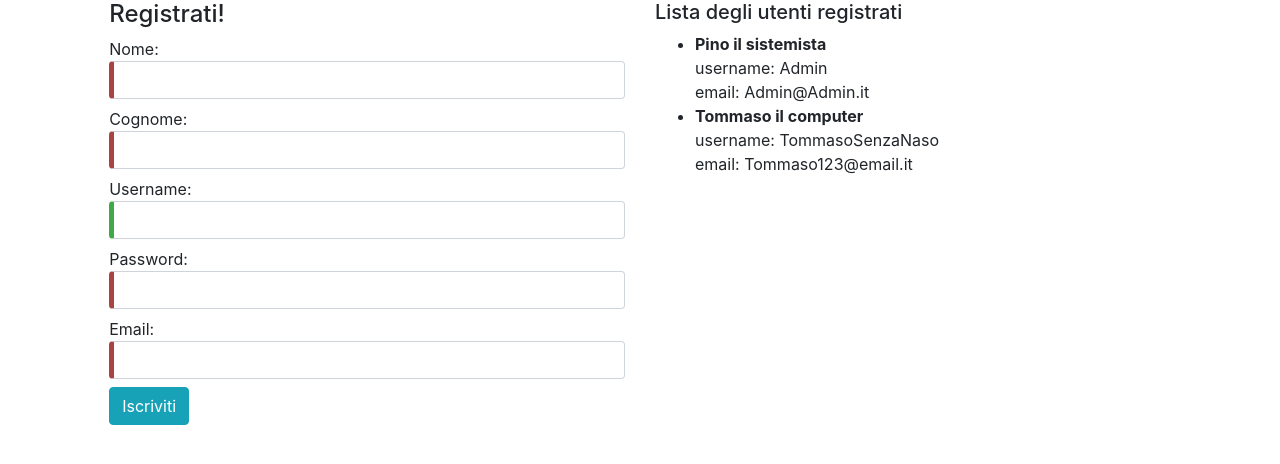
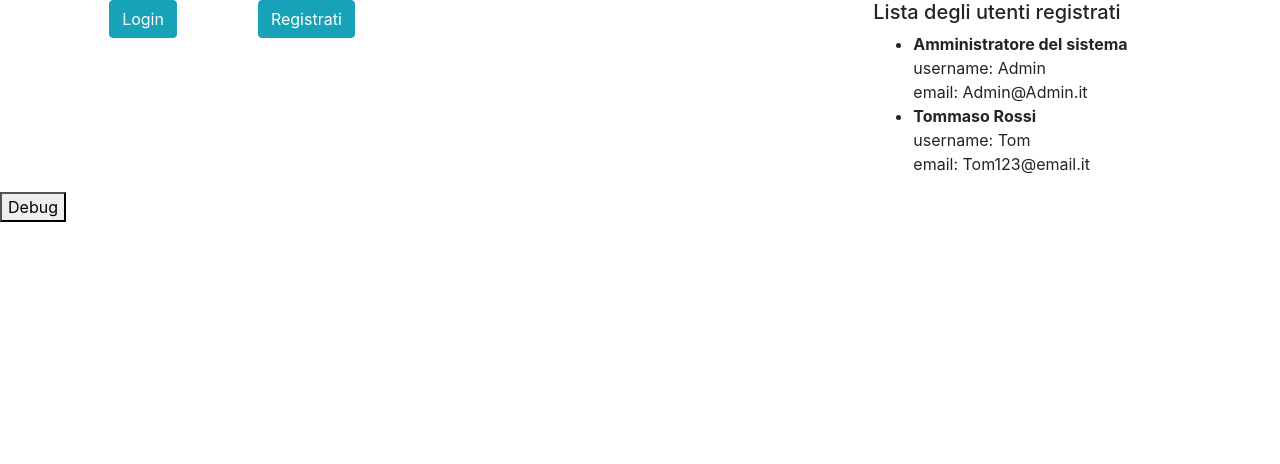
Before and after one commit to RasoliDavide/RasoliProgettoFinale, an Angular app in the folder ProgettoFinaleRasoli/: page / in a window 1280 px wide. Shown: the top 464 px of the page. Built offline with nearby package versions, Linux system fonts and the light colour scheme.

Commit message:
Finito Login

```diff
--- a/ProgettoFinaleRasoli/src/app/app.component.html
+++ b/ProgettoFinaleRasoli/src/app/app.component.html
@@ -1,5 +1,18 @@
 <div class="row">
+
     <div class="col-sm-1"></div>
-    <app-registrazione class="col-sm-5" [utenti]="utenti"></app-registrazione>
-    <app-visua-utenti class="col-sm-5" [utenti]="utenti"></app-visua-utenti>
+    <div class="col-sm-5">
+        <div class="col-sm-12 row">
+            <button class="btn btn-info" (click)="triggerLogin()">Login</button>
+            <div class="col-sm-2"></div>
+            <button class="btn btn-info" (click)="triggerReg()">Registrati</button>
+        </div>
+        <app-registrazione class="col-sm-12" [utenti]="utenti" *ngIf="showReg"></app-registrazione>
+        <app-login class="col-sm-12" *ngIf="showLogin && !loggedUser" [loggedUser]=loggedUser [utenti]="utenti"></app-login>
+    </div>
+
+    <div class="col-sm-2"></div>
+    <app-visua-utenti class="col-sm-4" [utenti]="utenti"></app-visua-utenti>
+
 </div>
+<button (click)="stampaUtenteLoggato()">Debug</button>
--- a/ProgettoFinaleRasoli/src/app/app.component.ts
+++ b/ProgettoFinaleRasoli/src/app/app.component.ts
@@ -9,7 +9,25 @@ import {DefUtenti} from './mock-utenti';
 export class AppComponent {
   title = 'ProgettoFinaleRasoli';
   utenti : Utente[] = DefUtenti;
+  loggedUser: Utente = null;
+  showLogin : Boolean = false;
+  showReg : Boolean = false;
   constructor()
   {
+
+  }
+  triggerReg()
+  {
+    this.showReg = !this.showReg;
+    this.showLogin = false;
+  }
+  triggerLogin()
+  {
+    this.showLogin = !this.showLogin;
+    this.showReg = false;
+  }
+  stampaUtenteLoggato()
+  {
+    console.log(this.loggedUser);
   }
 }
--- a/ProgettoFinaleRasoli/src/app/app.module.ts
+++ b/ProgettoFinaleRasoli/src/app/app.module.ts
@@ -9,12 +9,14 @@ import {
 import { RegistrazioneComponent } from './registrazione/registrazione.component';
 import { VisuaUtentiComponent } from './visua-utenti/visua-utenti.component';
 import { BachecaComponent } from './bacheca/bacheca.component';
+import { LoginComponent } from './login/login.component';
 @NgModule({
   declarations: [
     AppComponent,
     RegistrazioneComponent,
     VisuaUtentiComponent,
-    BachecaComponent
+    BachecaComponent,
+    LoginComponent
   ],
   imports: [
     BrowserModule,
--- /dev/null
+++ b/ProgettoFinaleRasoli/src/app/login/login.component.css
@@ -0,0 +1,14 @@
+.ng-valid:not(form) {
+    border-left: 5px solid #42A948; /* green */
+  }
+  .ng-invalid:not(form)  {
+    border-left: 5px solid #a94442; /* red */
+  }
+  p
+  {
+      margin-bottom: 0px;
+  }
+  input
+  {
+      margin-bottom: 8px;
+  }
--- /dev/null
+++ b/ProgettoFinaleRasoli/src/app/login/login.component.html
@@ -0,0 +1,7 @@
+<div class="form-group">
+  <form [formGroup]="formLog" (ngSubmit)="login()">
+    <p>Email</p> <input type="email" class="form-control" [formControl]="formLog.controls['email']">
+    <p>Password</p> <input type="password" class="form-control" [formControl]="formLog.controls['password']">
+    <button class="btn btn-info" type="submit">Login</button>
+  </form>
+</div>
--- /dev/null
+++ b/ProgettoFinaleRasoli/src/app/login/login.component.ts
@@ -0,0 +1,38 @@
+import { Component, OnInit, Input } from '@angular/core';
+import { FormBuilder, FormGroup, Validators } from '@angular/forms';
+import { Utente } from '../user';
+
+@Component({
+  selector: 'app-login',
+  templateUrl: './login.component.html',
+  styleUrls: ['./login.component.css']
+})
+export class LoginComponent implements OnInit {
+  @Input() loggedUser : Utente;
+  @Input() utenti : Utente[];
+  formLog : FormGroup;
+  constructor(fb : FormBuilder) {
+    this.formLog = fb.group(
+      {
+        email : ['', [Validators.required, Validators.email]],
+        password : ['', Validators.required]
+      }
+    )
+  }
+  login()
+  {
+    for(let i = 0; i < this.utenti.length; i++)
+    {
+      if(this.formLog.controls['email'].value == this.utenti[i].email &&
+        this.formLog.controls['password'].value == this.utenti[i].password)
+      {
+        this.loggedUser = this.utenti[i];
+        console.log(this.loggedUser);
+        break;
+      }
+    }
+  }
+  ngOnInit() {
+  }
+
+}
--- a/ProgettoFinaleRasoli/src/app/mock-utenti.ts
+++ b/ProgettoFinaleRasoli/src/app/mock-utenti.ts
@@ -4,14 +4,14 @@ export const DefUtenti = [
         username : "Admin",
         password : "Admin",
         email  : "Admin@Admin.it",
-        nome : "Pino",
-        cognome : "il sistemista"
+        nome : "Amministratore",
+        cognome : "del sistema"
     },
     {
-        username : "TommasoSenzaNaso",
+        username : "Tom",
         password : "Qwerty123",
-        email  : "Tommaso123@email.it",
+        email  : "Tom123@email.it",
         nome : "Tommaso",
-        cognome : "il computer"
+        cognome : "Rossi"
     },
 ]
--- a/ProgettoFinaleRasoli/src/app/registrazione/registrazione.component.html
+++ b/ProgettoFinaleRasoli/src/app/registrazione/registrazione.component.html
@@ -6,8 +6,14 @@
     <p>Nome: </p><input [formControl]="reg.controls['nome']" class="form-control">
     <p>Cognome: </p><input [formControl]="reg.controls['cognome']" class="form-control">
     <p>Username: </p><input [formControl]="reg.controls['username']" class="form-control">
+    <div class="alert alert-danger" *ngIf="usrTrovato" role="alert">
+      Username già usato
+    </div>
     <p>Password: </p><input type="password" [formControl]="reg.controls['password']" class="form-control">
     <p>Email: </p><input type="email" [formControl]="reg.controls['email']" class="form-control">
+    <div class="alert alert-danger" *ngIf="mailTrovato" role="alert">
+      Email già usata
+    </div>
     <button type="submit" class="btn btn-info">Iscriviti</button>
   </form>
 </div>
--- a/ProgettoFinaleRasoli/src/app/registrazione/registrazione.component.ts
+++ b/ProgettoFinaleRasoli/src/app/registrazione/registrazione.component.ts
@@ -8,6 +8,8 @@ import {Utente} from '../user';
 })
 export class RegistrazioneComponent implements OnInit {
   reg : FormGroup;
+  usrTrovato : Boolean;
+  mailTrovato : Boolean;
   @Input() utenti : Utente[];
   constructor(fb : FormBuilder) {
     this.reg = fb.group(
@@ -23,14 +25,26 @@ export class RegistrazioneComponent implements OnInit {
    }
    addUser()
    {
+
      if(this.reg.valid)
      {
+       this.mailTrovato = false;
+       this.usrTrovato = false;
        if(this.reg.controls['username'].value == "")
+        this.reg.controls['username'].setValue(this.reg.controls['nome'].value+this.reg.controls['cognome'].value);
+
+       for(let i = 0; i < this.utenti.length; i++)
        {
-         this.reg.controls['username'].setValue(this.reg.controls['nome'].value+this.reg.controls['cognome'].value)
+         if(this.utenti[i].email == this.reg.controls['email'].value)
+          this.mailTrovato = true;
+
+         if(this.utenti[i].username == this.reg.controls['username'].value)
+          this.usrTrovato = true;
        }
-       this.utenti.push(new Utente(this.reg.controls['username'].value,this.reg.controls['password'].value,
-                        this.reg.controls['email'].value,this.reg.controls['nome'].value,this.reg.controls['cognome'].value,));
+
+       if(!this.mailTrovato && !this.usrTrovato)
+        this.utenti.push(new Utente(this.reg.controls['username'].value,this.reg.controls['password'].value,
+                        this.reg.controls['email'].value,this.reg.controls['nome'].value,this.reg.controls['cognome'].value));
      }
    }
   ngOnInit() {
```
Also changed, not shown: ProgettoFinaleRasoli/src/app/Annuncio.ts (+8 -0 lines), ProgettoFinaleRasoli/src/app/fileuser.ts (deleted), 2 other files (tests, documents, lock files or other folders).
